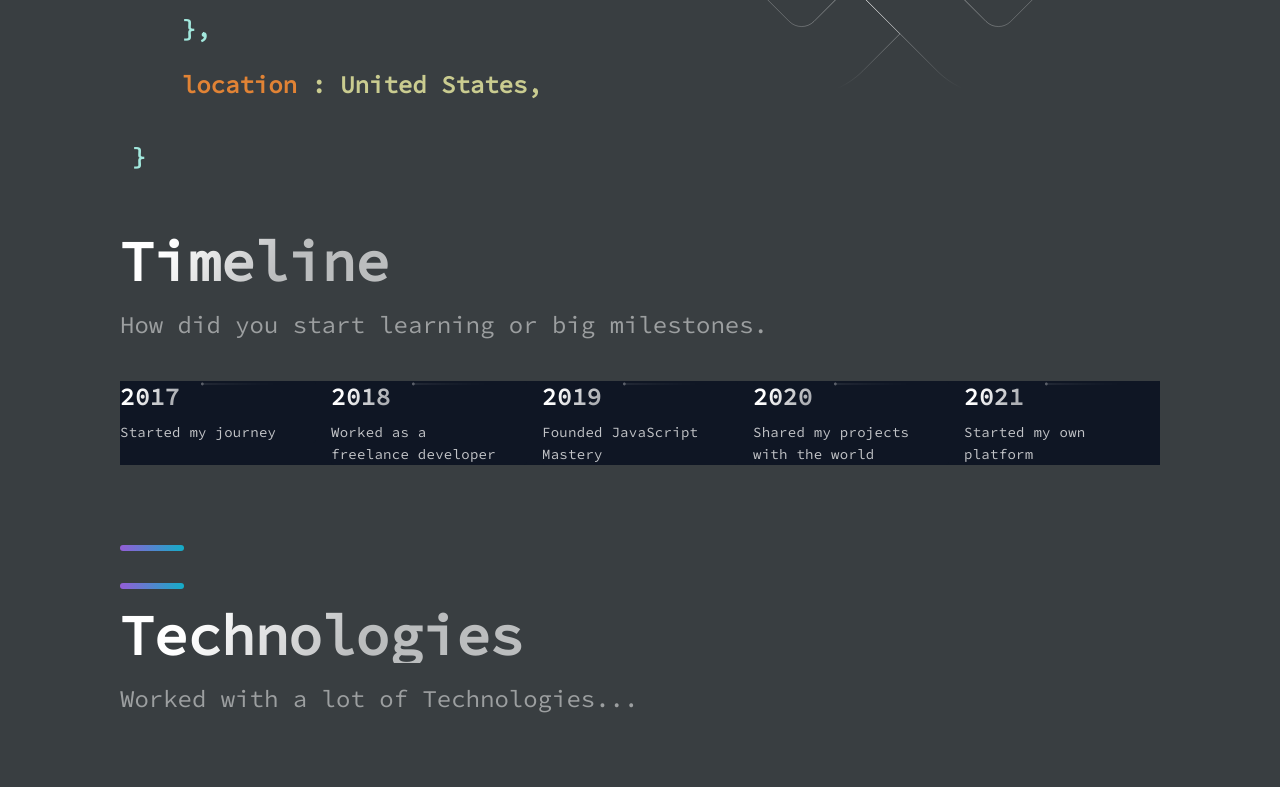
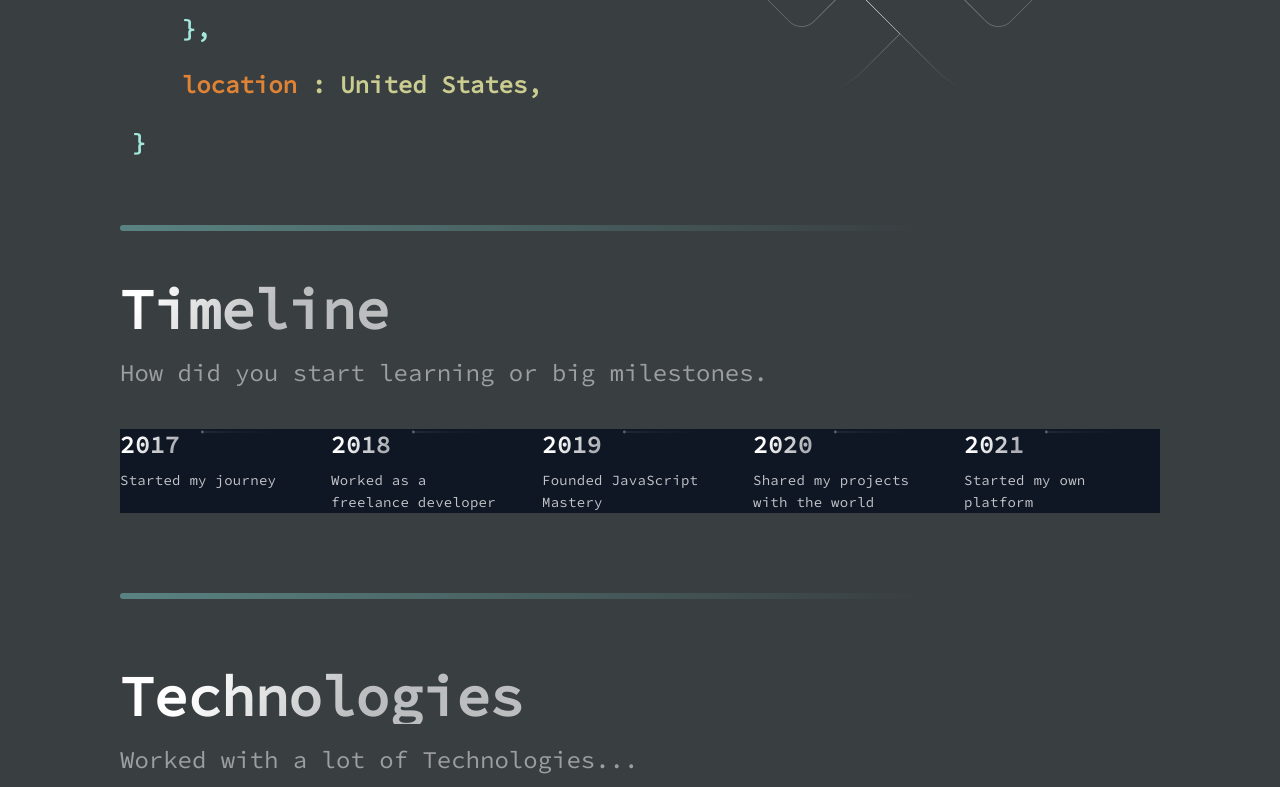
Before and after one commit to SharmaManjul/MyPortfolio, a Next.js app: page / in a window 1280 px wide. Shown: the part 560-1347 px from the top of the page. Built offline with nearby package versions, Linux system fonts and the light colour scheme.

Commit message:
Adding modified section dividor.

```diff
--- a/src/components/Hero/Hero.js
+++ b/src/components/Hero/Hero.js
@@ -20,7 +20,7 @@ const Hero = () => (
         <span style={{color:'#A2E8DD'}}>{"},"}</span><br />
         <span style={{color:'#E18335'}}>location</span> : United States,
       </JsonText>
-      <JsonText style={{color:'#A2E8DD'}}>{"}"}</JsonText>
+      <div style={{color:'#A2E8DD', fontWeight: "600", fontSize: "24px"}}>{"}"}</div>
     </LeftSection>
   </Section>
 );
--- a/src/components/Projects/Projects.js
+++ b/src/components/Projects/Projects.js
@@ -32,6 +32,7 @@ const Projects = () => (
         </BlogCard>
       )}
     </GridContainer>
+    <SectionDivider/>
   </Section>
 );
 
--- a/src/components/Technologies/Technologies.js
+++ b/src/components/Technologies/Technologies.js
@@ -5,8 +5,6 @@ import { List, ListContainer, ListItem, ListParagraph, ListTitle } from './Techn
 
 const Technologies = () =>  (
   <Section id="tech">
-    <SectionDivider/>
-    <br />
       <SectionTitle>Technologies</SectionTitle>
       <SectionText>Worked with a lot of Technologies...</SectionText>
       <List>
--- a/src/components/TimeLine/TimeLine.js
+++ b/src/components/TimeLine/TimeLine.js
@@ -44,7 +44,8 @@ const Timeline = () => {
 
   return (
     <Section id="about">
-      <SectionTitle>Timeline</SectionTitle>
+      <SectionDivider/>
+      <SectionTitle style={{paddingTop: "5rem"}}>Timeline</SectionTitle>
         <SectionText>
           How did you start learning or big milestones.
         </SectionText>
--- a/src/styles/GlobalComponents/index.js
+++ b/src/styles/GlobalComponents/index.js
@@ -78,13 +78,13 @@ export const SectionText = styled.p`
 
 export const SectionDivider = styled.div`
 
-  width: 64px;
+  width: 800px;
   height: 6px;
   border-radius: 10px;
   background-color: #fff;
   background: ${(props) => props.colorAlt ?
-    'linear-gradient(270deg, #F46737 0%, #945DD6 100%)' :
-    'linear-gradient(270deg, #13ADC7 0%, #945DD6 100%)'};
+    'linear-gradient(270deg, #393E41 0%, #598381 100%)' :
+    'linear-gradient(270deg, #393E41 0%, #598381 100%)'};
 
     margin: ${(props) => props.divider ? "4rem 0" : "" };
 
```
Also changed, not shown: src/pages/index.js (+8 -0 lines).
